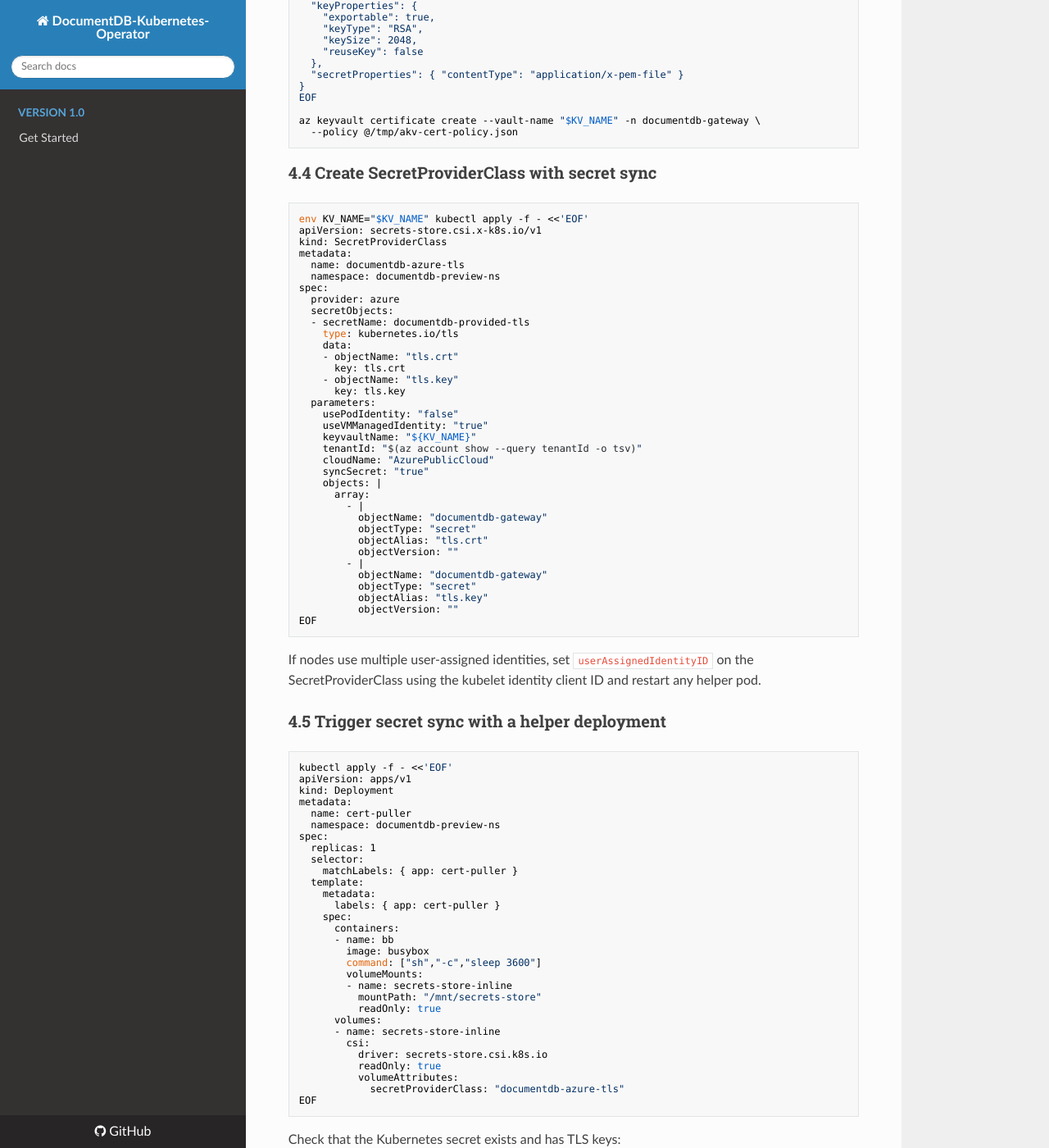
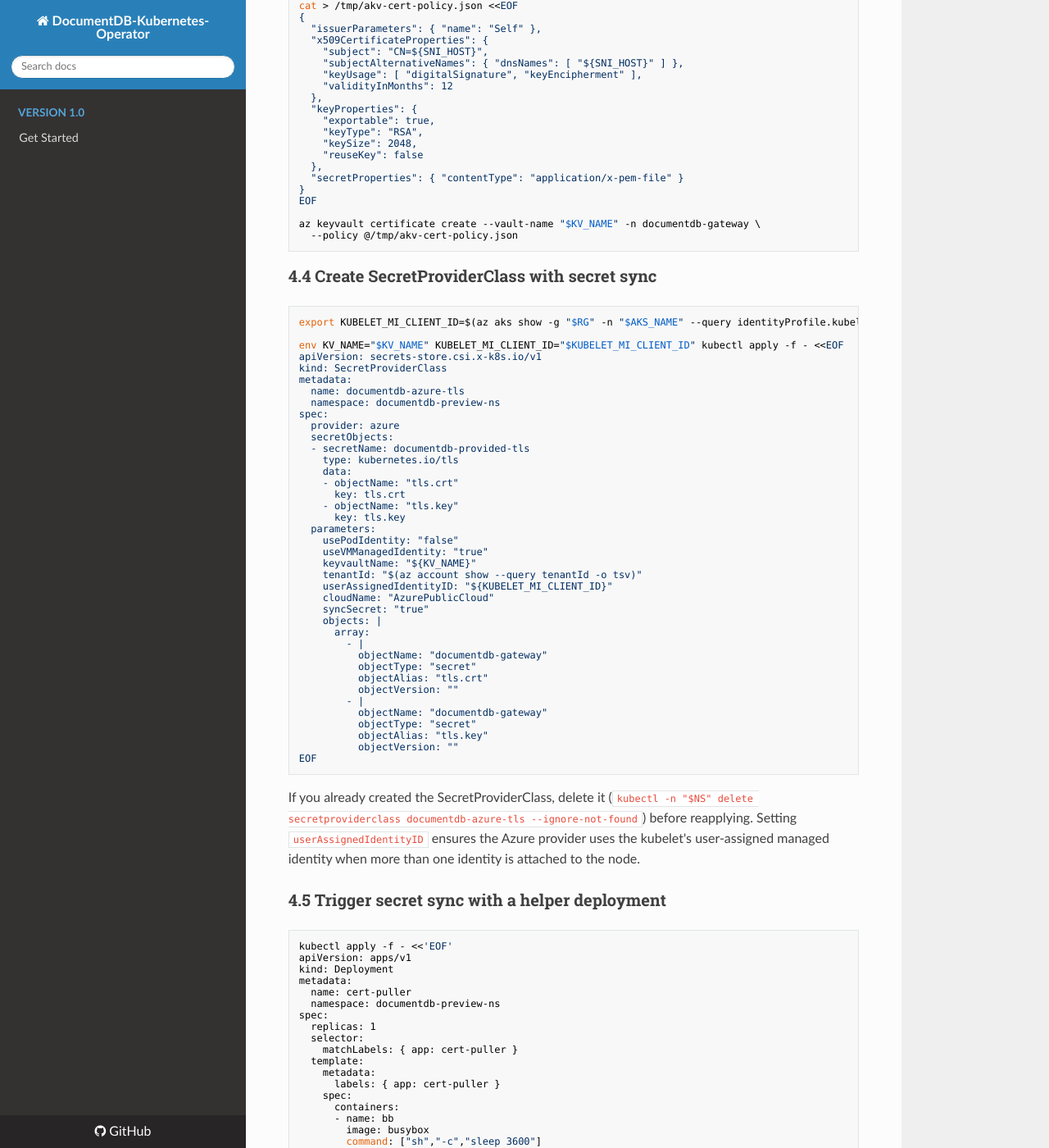
Before and after one commit to microsoft/documentdb-kubernetes-operator, an MkDocs documentation site: the page built from docs/gateway-tls-validation.md, in a window 1280 px wide and 1400 px high, scrolled down 4883 px. Shown: the whole window at 82% size. Built offline with MkDocs 1.6.1, drawn with Linux system fonts in a browser that asks for light colours; nearby versions of some CDN libraries; some of the changed text lies outside the part shown.

Commit message:
modify the scripts

````diff
--- a/docs/gateway-tls-validation.md
+++ b/docs/gateway-tls-validation.md
@@ -159,7 +159,8 @@
   documentDBImage: ghcr.io/microsoft/documentdb/documentdb-local:16
   gatewayImage: ghcr.io/microsoft/documentdb/documentdb-local:16
   resource:
-    pvcSize: 10Gi
+    storage:
+      pvcSize: 10Gi
   exposeViaService:
     serviceType: LoadBalancer
   tls:
@@ -178,6 +179,11 @@
 ```
 
 Wait until the DocumentDB status shows `status.tls.ready: true` and note the generated secret name.
+
+```bash
+kubectl -n "$NS" get documentdb "$DOCDB_NAME" \
+  -o jsonpath='{.status.tls.ready}{"\n"}{.status.tls.secretName}{"\n"}'
+```
 
 ### 3.3 Capture LoadBalancer IP
 ```bash
@@ -209,11 +215,14 @@
 az keyvault create -g "$RG" -n "$KV_NAME" -l "$LOCATION" --enable-rbac-authorization true
 
 MY_OBJECT_ID=$(az ad signed-in-user show --query id -o tsv)
+echo "MY_OBJECT_ID=$MY_OBJECT_ID"
 az role assignment create --assignee-object-id "$MY_OBJECT_ID" \
   --role "Key Vault Certificates Officer" \
   --scope "/subscriptions/$SUBSCRIPTION_ID/resourceGroups/$RG/providers/Microsoft.KeyVault/vaults/$KV_NAME"
 
 KUBELET_MI_OBJECT_ID=$(az aks show -g "$RG" -n "$AKS_NAME" --query identityProfile.kubeletidentity.objectId -o tsv)
+
+echo "KUBELET_MI_OBJECT_ID=$KUBELET_MI_OBJECT_ID"
 az role assignment create --assignee-object-id "$KUBELET_MI_OBJECT_ID" \
   --role "Key Vault Secrets User" \
   --scope "/subscriptions/$SUBSCRIPTION_ID/resourceGroups/$RG/providers/Microsoft.KeyVault/vaults/$KV_NAME"
@@ -257,7 +266,9 @@
 
 ### 4.4 Create SecretProviderClass with secret sync
 ```bash
-env KV_NAME="$KV_NAME" kubectl apply -f - <<'EOF'
+export KUBELET_MI_CLIENT_ID=$(az aks show -g "$RG" -n "$AKS_NAME" --query identityProfile.kubeletidentity.clientId -o tsv)
+
+env KV_NAME="$KV_NAME" KUBELET_MI_CLIENT_ID="$KUBELET_MI_CLIENT_ID" kubectl apply -f - <<EOF
 apiVersion: secrets-store.csi.x-k8s.io/v1
 kind: SecretProviderClass
 metadata:
@@ -278,6 +289,7 @@
     useVMManagedIdentity: "true"
     keyvaultName: "${KV_NAME}"
     tenantId: "$(az account show --query tenantId -o tsv)"
+    userAssignedIdentityID: "${KUBELET_MI_CLIENT_ID}"
     cloudName: "AzurePublicCloud"
     syncSecret: "true"
     objects: |
@@ -295,7 +307,7 @@
 EOF
 ```
 
-If nodes use multiple user-assigned identities, set `userAssignedIdentityID` on the SecretProviderClass using the kubelet identity client ID and restart any helper pod.
+If you already created the SecretProviderClass, delete it (`kubectl -n "$NS" delete secretproviderclass documentdb-azure-tls --ignore-not-found`) before reapplying. Setting `userAssignedIdentityID` ensures the Azure provider uses the kubelet's user-assigned managed identity when more than one identity is attached to the node.
 
 ### 4.5 Trigger secret sync with a helper deployment
 ```bash
@@ -330,6 +342,13 @@
             secretProviderClass: "documentdb-azure-tls"
 EOF
 ```
+
+Restart the helper pod to force a new mount attempt whenever you update the SecretProviderClass specification:
+```bash
+kubectl -n "$NS" delete pod -l app=cert-puller
+```
+
+Wait for the replacement pod to reach `Running`.
 
 Check that the Kubernetes secret exists and has TLS keys:
 ```bash
@@ -390,7 +409,7 @@
 
 ## 5. Troubleshooting Checklist
 - **DocumentDB status** – `status.tls.message` will describe why TLS is not ready (missing secret keys, waiting for cert-manager, etc.).
-- **Secrets Store CSI** – ensure the provider pods are running and the SecretProviderClass name matches the volume attribute on workloads.
+- **Secrets Store CSI** – ensure the provider pods are running anId the SecretProviderClass name matches the volume attribute on workloads.
 - **Key Vault permissions** – kubelet identity needs "Key Vault Secrets User" on the vault; the operator/human account needs access to create/import certificates.
 - **Certificate SAN** – must match the SNI host name you use when connecting (`<LB-IP>.sslip.io`, custom domain, etc.).
 - **Image versions** – keep `documentDBVersion`, engine, and gateway images aligned to avoid pull failures.
````
Also changed, not shown: other parts of docs/gateway-tls-validation.md (+4 -4 lines), 3 other files.
